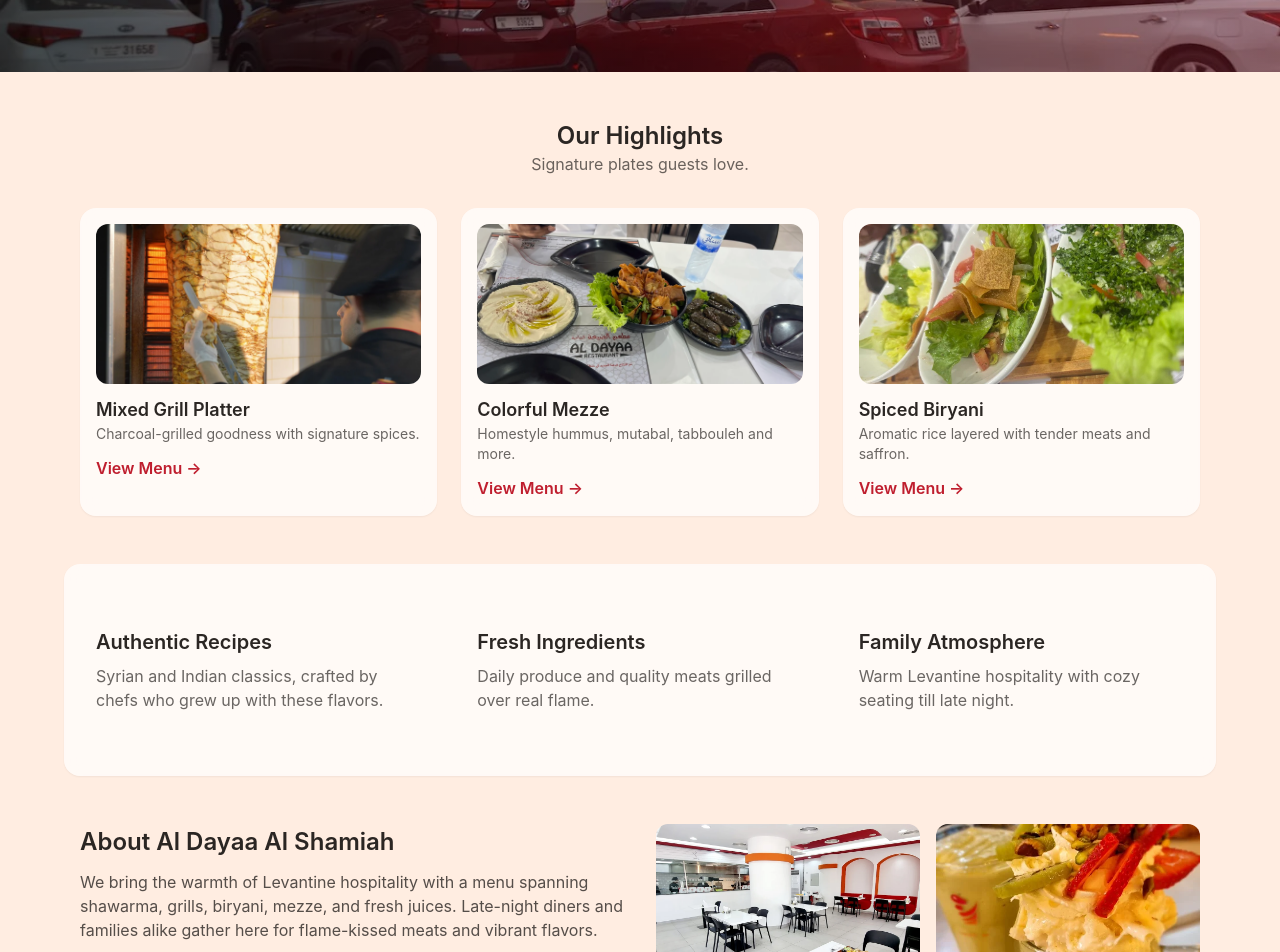
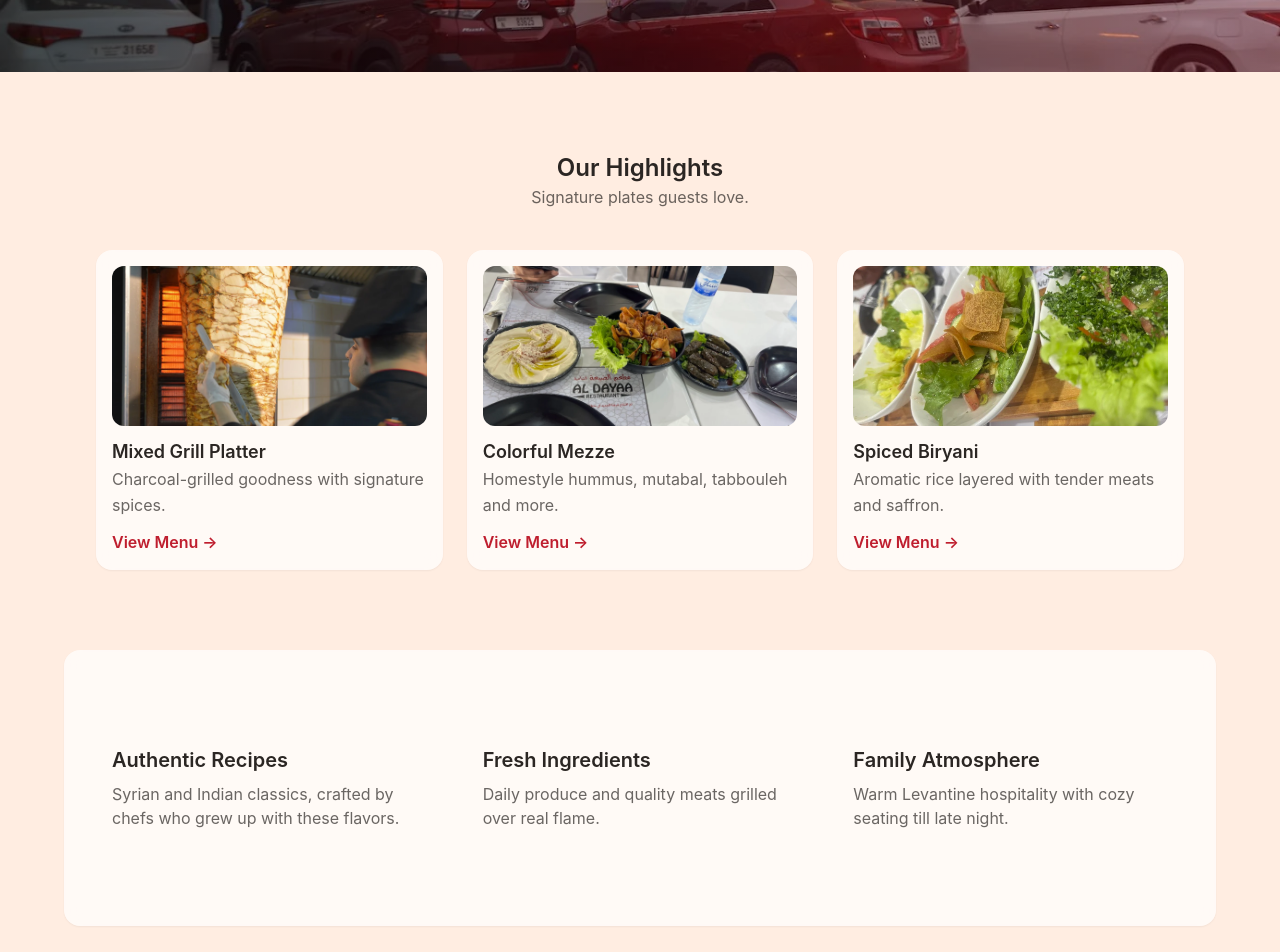
Before and after one commit to darkest-pearl/aldayaa, a Next.js app: page /public in a window 1280 px wide. Shown: the part 560-1512 px from the top of the page. Built offline with nearby package versions, Linux system fonts and the light colour scheme.

Commit message:
Improved global layout, spacing, and typography

```diff
--- a/src/app/layout.js
+++ b/src/app/layout.js
@@ -7,7 +7,7 @@ export const metadata = {
 export default function RootLayout({ children }) {
   return (
     <html lang="en">
-      <body>
+      <body className="bg-beige text-textdark font-sans antialiased">
         {children}
       </body>
     </html>
--- a/src/app/public/about/page.js
+++ b/src/app/public/about/page.js
@@ -8,10 +8,10 @@ export default function AboutPage() {
     <Section>
       <div className="grid md:grid-cols-2 gap-8 items-center">
         <div>
-          <h1 className="text-3xl font-semibold mb-4">Our Story</h1>
-          <p className="text-textdark/80 mb-3">Al Dayaa Al Shamiah Restaurant was created to share the soul of Levantine street food and the warmth of family dining in Sharjah. From shawarma carved off the spit to sizzling grills and fragrant biryanis, every dish is prepared with time-honored techniques.</p>
-          <p className="text-textdark/80 mb-3">We welcome late-night cravings, celebrations, and casual gatherings alike. The menu blends Syrian and Indian influences, celebrating charcoal, spice, and generous hospitality.</p>
-          <p className="text-textdark/80">Our team continually refreshes specials and seasonal juices, ensuring each visit feels vibrant and comforting.</p>
+          <h1 className="text-2xl md:text-3xl lg:text-4xl font-semibold mb-4">Our Story</h1>
+          <p className="text-base leading-relaxed text-textdark/80 mb-3">Al Dayaa Al Shamiah Restaurant was created to share the soul of Levantine street food and the warmth of family dining in Sharjah. From shawarma carved off the spit to sizzling grills and fragrant biryanis, every dish is prepared with time-honored techniques.</p>
+          <p className="text-base leading-relaxed text-textdark/80 mb-3">We welcome late-night cravings, celebrations, and casual gatherings alike. The menu blends Syrian and Indian influences, celebrating charcoal, spice, and generous hospitality.</p>
+          <p className="text-base leading-relaxed text-textdark/80">Our team continually refreshes specials and seasonal juices, ensuring each visit feels vibrant and comforting.</p>
         </div>
         <div className="grid grid-cols-2 gap-4">
           <div className="relative h-40 md:h-48">
--- a/src/app/public/menu/page.js
+++ b/src/app/public/menu/page.js
@@ -23,9 +23,9 @@ export default async function MenuPage() {
 
   return (
     <Section>
-      <div className="mb-6 text-center">
-        <h1 className="text-3xl font-semibold mb-2">Our Menu</h1>
-        <p className="text-textdark/70">
+      <div className="mb-8 text-center">
+        <h1 className="text-2xl md:text-3xl lg:text-4xl font-semibold mb-2">Our Menu</h1>
+        <p className="text-base leading-relaxed text-textdark/70">
           Explore our curated selection of Levantine and Indian favorites.
         </p>
       </div>
--- a/src/app/public/page.js
+++ b/src/app/public/page.js
@@ -43,9 +43,9 @@ export default function HomePage() {
       </section>
 
       <Section>
-        <div className="text-center mb-8">
-          <h2 className="text-2xl font-semibold">Our Highlights</h2>
-          <p className="text-textdark/70">Signature plates guests love.</p>
+        <div className="text-center mb-10">
+          <h2 className="text-xl md:text-2xl font-semibold">Our Highlights</h2>
+          <p className="text-base leading-relaxed text-textdark/70">Signature plates guests love.</p>
         </div>
         <div className="grid md:grid-cols-3 gap-6">
           {highlights.map((item) => (
@@ -54,7 +54,7 @@ export default function HomePage() {
                 <Image src={item.image} alt={item.title} fill className="object-cover" />
               </div>
               <h3 className="font-semibold text-lg">{item.title}</h3>
-              <p className="text-sm text-textdark/70 mb-3">{item.desc}</p>
+              <p className="text-base leading-relaxed text-textdark/70 mb-3">{item.desc}</p>
               <Link href="/public/menu" className="text-primary font-semibold">View Menu →</Link>
             </motion.div>
           ))}
@@ -75,8 +75,8 @@ export default function HomePage() {
       <Section>
         <div className="grid md:grid-cols-2 gap-8 items-center">
           <div>
-            <h3 className="text-2xl font-semibold mb-3">About Al Dayaa Al Shamiah</h3>
-            <p className="text-textdark/80 mb-4">We bring the warmth of Levantine hospitality with a menu spanning shawarma, grills, biryani, mezze, and fresh juices. Late-night diners and families alike gather here for flame-kissed meats and vibrant flavors.</p>
+            <h3 className="text-xl md:text-2xl font-semibold mb-3">About Al Dayaa Al Shamiah</h3>
+            <p className="text-base leading-relaxed text-textdark/80 mb-4">We bring the warmth of Levantine hospitality with a menu spanning shawarma, grills, biryani, mezze, and fresh juices. Late-night diners and families alike gather here for flame-kissed meats and vibrant flavors.</p>
             <Link href="/public/about" className="text-primary font-semibold">Read our story →</Link>
           </div>
           <div className="grid grid-cols-2 gap-4">
--- a/src/components/ContactForm.jsx
+++ b/src/components/ContactForm.jsx
@@ -62,10 +62,10 @@ export default function ContactForm() {
     <div className="grid md:grid-cols-2 gap-8">
       {/* LEFT SIDE — Info */}
       <div className="space-y-3">
-        <h1 className="text-3xl font-semibold">Contact Us</h1>
+        <h1 className="text-2xl md:text-3xl lg:text-4xl font-semibold">Contact Us</h1>
 
         {/* Correct address */}
-        <p>{strings.address}</p>
+        <p className="text-base leading-relaxed text-textdark/80">{strings.address}</p>
 
         {/* Correct clickable Google Maps link */}
         <a
@@ -91,8 +91,8 @@ export default function ContactForm() {
         {/* Hours */}
         <div>
           <p className="font-semibold">Opening Hours</p>
-          <p>{strings.hours.weekday}</p>
-          <p>{strings.hours.friday}</p>
+          <p className="text-base leading-relaxed text-textdark/80">{strings.hours.weekday}</p>
+          <p className="text-base leading-relaxed text-textdark/80">{strings.hours.friday}</p>
         </div>
 
         {/* Updated Google Maps iframe */}
--- a/src/components/Section.jsx
+++ b/src/components/Section.jsx
@@ -4,7 +4,7 @@ import { motion } from 'framer-motion';
 export default function Section({ children, className = '' }) {
   return (
     <motion.section
-      className={`max-w-6xl mx-auto px-4 py-12 ${className}`}
+      className={`max-w-6xl w-full mx-auto px-4 sm:px-6 lg:px-8 py-12 md:py-16 lg:py-20 ${className}`}
       initial={{ opacity: 0, y: 30 }}
       whileInView={{ opacity: 1, y: 0 }}
       viewport={{ once: true }}
```
